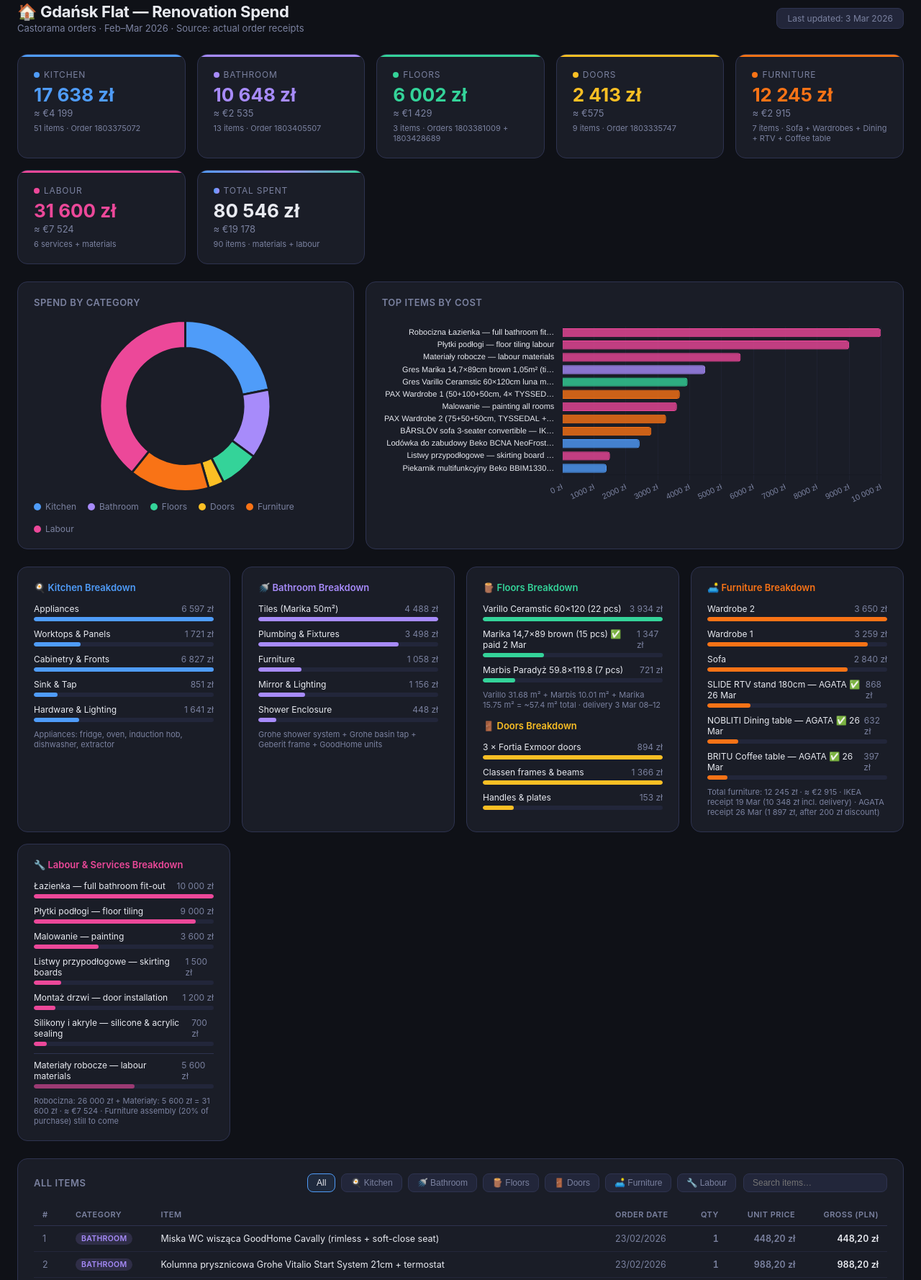
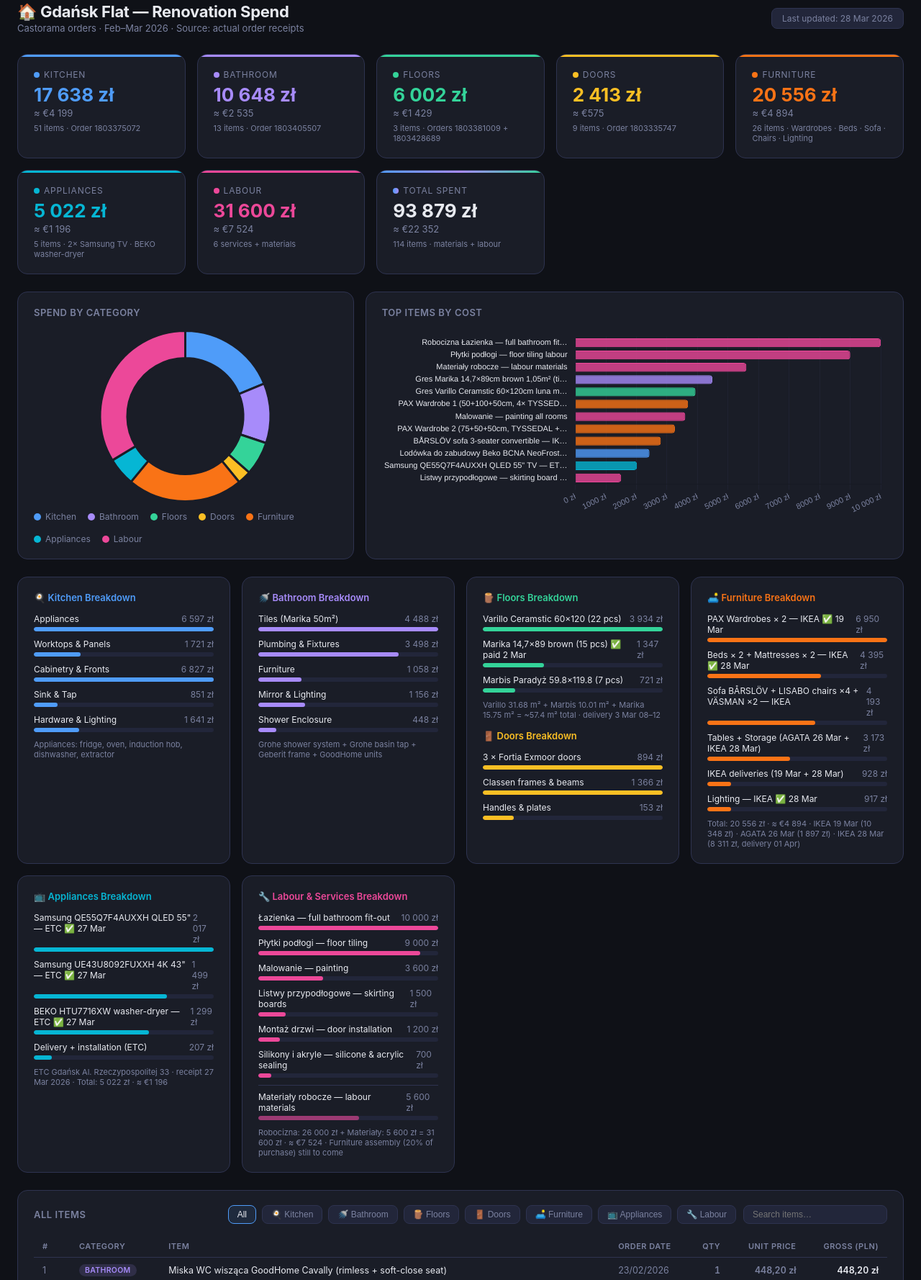
Before and after one commit to sherifrezkalla/renovation-dashboard, a website: page index.html in a window 1280 px wide. Shown: the part 21-1799 px from the top of the page at 72% size. Drawn offline with nearby package versions, Linux system fonts and the light colour scheme.

Commit message:
Add Appliances category: 2x Samsung TV + BEKO washer-dryer (5,022 zł); Add IKEA 28 Mar beds/chairs/lighting (8,311 zł); Total 93,879 zł / 114 items

```diff
--- a/index.html
+++ b/index.html
@@ -18,6 +18,7 @@
     --floor: #34d399;
     --doors: #fbbf24;
     --furniture: #f97316;
+    --appliances: #06b6d4;
     --labour: #ec4899;
     --accent: #4f9cf9;
   }
@@ -77,8 +78,9 @@
   .kpi-card.bathroom::before { background: var(--bathroom); }
   .kpi-card.floor::before    { background: var(--floor); }
   .kpi-card.doors::before    { background: var(--doors); }
-  .kpi-card.furniture::before { background: var(--furniture); }
-  .kpi-card.labour::before    { background: var(--labour); }
+  .kpi-card.furniture::before    { background: var(--furniture); }
+  .kpi-card.appliances::before   { background: var(--appliances); }
+  .kpi-card.labour::before       { background: var(--labour); }
   .kpi-card.total::before    { background: linear-gradient(90deg, var(--kitchen), var(--bathroom), var(--floor)); }
   .kpi-label {
     font-size: 12px;
@@ -216,8 +218,9 @@
   .filter-btn.bathroom.active { border-color: var(--bathroom); color: var(--bathroom); background: rgba(167,139,250,0.1); }
   .filter-btn.floor.active    { border-color: var(--floor); color: var(--floor); background: rgba(52,211,153,0.1); }
   .filter-btn.doors.active      { border-color: var(--doors);      color: var(--doors);      background: rgba(251,191,36,0.1); }
-  .filter-btn.furniture.active  { border-color: var(--furniture);  color: var(--furniture);  background: rgba(249,115,22,0.1); }
-  .filter-btn.labour.active     { border-color: var(--labour);    color: var(--labour);    background: rgba(236,72,153,0.1); }
+  .filter-btn.furniture.active   { border-color: var(--furniture);   color: var(--furniture);   background: rgba(249,115,22,0.1); }
+  .filter-btn.appliances.active  { border-color: var(--appliances);  color: var(--appliances);  background: rgba(6,182,212,0.1); }
+  .filter-btn.labour.active      { border-color: var(--labour);      color: var(--labour);      background: rgba(236,72,153,0.1); }
   .filter-btn.all.active        { border-color: var(--accent);     color: var(--text);       background: rgba(79,156,249,0.1); }
 
   .search-box {
@@ -266,8 +269,9 @@
   .cat-bathroom { background: rgba(167,139,250,0.15); color: var(--bathroom); }
   .cat-floor    { background: rgba(52,211,153,0.15);  color: var(--floor); }
   .cat-doors      { background: rgba(251,191,36,0.15);  color: var(--doors); }
-  .cat-furniture  { background: rgba(249,115,22,0.15);  color: var(--furniture); }
-  .cat-labour     { background: rgba(236,72,153,0.15);  color: var(--labour); }
+  .cat-furniture   { background: rgba(249,115,22,0.15);  color: var(--furniture); }
+  .cat-appliances  { background: rgba(6,182,212,0.15);   color: var(--appliances); }
+  .cat-labour      { background: rgba(236,72,153,0.15);  color: var(--labour); }
   .amount-col { text-align: right; font-variant-numeric: tabular-nums; font-weight: 600; }
   .tr-hidden { display: none; }
 
@@ -374,7 +378,7 @@
     <h1>🏠 Gdańsk Flat — Renovation Spend</h1>
     <p>Castorama orders · Feb–Mar 2026 · Source: actual order receipts</p>
   </div>
-  <div class="badge">Last updated: 3 Mar 2026</div>
+  <div class="badge">Last updated: 28 Mar 2026</div>
 </div>
 
 <!-- KPI Cards -->
@@ -405,9 +409,15 @@
   </div>
   <div class="kpi-card furniture">
     <div class="kpi-label"><span class="kpi-dot" style="background:var(--furniture)"></span> Furniture</div>
-    <div class="kpi-pln" style="color:var(--furniture)">12 245 zł</div>
-    <div class="kpi-eur">≈ €2 915</div>
-    <div class="kpi-items">7 items · Sofa + Wardrobes + Dining + RTV + Coffee table</div>
+    <div class="kpi-pln" style="color:var(--furniture)">20 556 zł</div>
+    <div class="kpi-eur">≈ €4 894</div>
+    <div class="kpi-items">26 items · Wardrobes · Beds · Sofa · Chairs · Lighting</div>
+  </div>
+  <div class="kpi-card appliances">
+    <div class="kpi-label"><span class="kpi-dot" style="background:var(--appliances)"></span> Appliances</div>
+    <div class="kpi-pln" style="color:var(--appliances)">5 022 zł</div>
+    <div class="kpi-eur">≈ €1 196</div>
+    <div class="kpi-items">5 items · 2× Samsung TV · BEKO washer-dryer</div>
   </div>
   <div class="kpi-card labour">
     <div class="kpi-label"><span class="kpi-dot" style="background:var(--labour)"></span> Labour</div>
@@ -417,9 +427,9 @@
   </div>
   <div class="kpi-card total">
     <div class="kpi-label"><span class="kpi-dot" style="background:linear-gradient(90deg,var(--kitchen),var(--bathroom))"></span> Total Spent</div>
-    <div class="kpi-pln">80 546 zł</div>
-    <div class="kpi-eur">≈ €19 178</div>
-    <div class="kpi-items">90 items · materials + labour</div>
+    <div class="kpi-pln">93 879 zł</div>
+    <div class="kpi-eur">≈ €22 352</div>
+    <div class="kpi-items">114 items · materials + labour</div>
   </div>
 </div>
 
@@ -436,6 +446,7 @@
       <div class="legend-item"><div class="legend-dot" style="background:var(--floor)"></div> Floors</div>
       <div class="legend-item"><div class="legend-dot" style="background:var(--doors)"></div> Doors</div>
       <div class="legend-item"><div class="legend-dot" style="background:var(--furniture)"></div> Furniture</div>
+      <div class="legend-item"><div class="legend-dot" style="background:var(--appliances)"></div> Appliances</div>
       <div class="legend-item"><div class="legend-dot" style="background:var(--labour)"></div> Labour</div>
     </div>
   </div>
@@ -535,30 +546,51 @@
   <div class="breakdown-card">
     <div class="breakdown-title" style="color:var(--furniture)">🛋️ Furniture Breakdown</div>
     <div class="bar-row">
-      <div class="bar-label"><span>Wardrobe 2</span><span>3 650 zł</span></div>
+      <div class="bar-label"><span>PAX Wardrobes × 2 — IKEA ✅ 19 Mar</span><span>6 950 zł</span></div>
       <div class="bar-track"><div class="bar-fill" style="background:var(--furniture);width:100%"></div></div>
     </div>
     <div class="bar-row">
-      <div class="bar-label"><span>Wardrobe 1</span><span>3 259 zł</span></div>
-      <div class="bar-track"><div class="bar-fill" style="background:var(--furniture);width:89%"></div></div>
+      <div class="bar-label"><span>Beds × 2 + Mattresses × 2 — IKEA ✅ 28 Mar</span><span>4 395 zł</span></div>
+      <div class="bar-track"><div class="bar-fill" style="background:var(--furniture);width:63%"></div></div>
     </div>
     <div class="bar-row">
-      <div class="bar-label"><span>Sofa</span><span>2 840 zł</span></div>
-      <div class="bar-track"><div class="bar-fill" style="background:var(--furniture);width:78%"></div></div>
+      <div class="bar-label"><span>Sofa BÅRSLÖV + LISABO chairs ×4 + VÄSMAN ×2 — IKEA</span><span>4 193 zł</span></div>
+      <div class="bar-track"><div class="bar-fill" style="background:var(--furniture);width:60%"></div></div>
     </div>
     <div class="bar-row">
-      <div class="bar-label"><span>SLIDE RTV stand 180cm — AGATA ✅ 26 Mar</span><span>868 zł</span></div>
-      <div class="bar-track"><div class="bar-fill" style="background:var(--furniture);width:24%"></div></div>
+      <div class="bar-label"><span>Tables + Storage (AGATA 26 Mar + IKEA 28 Mar)</span><span>3 173 zł</span></div>
+      <div class="bar-track"><div class="bar-fill" style="background:var(--furniture);width:46%"></div></div>
     </div>
     <div class="bar-row">
-      <div class="bar-label"><span>NOBLITI Dining table — AGATA ✅ 26 Mar</span><span>632 zł</span></div>
-      <div class="bar-track"><div class="bar-fill" style="background:var(--furniture);width:17%"></div></div>
+      <div class="bar-label"><span>IKEA deliveries (19 Mar + 28 Mar)</span><span>928 zł</span></div>
+      <div class="bar-track"><div class="bar-fill" style="background:var(--furniture);width:13%"></div></div>
     </div>
     <div class="bar-row">
-      <div class="bar-label"><span>BRITU Coffee table — AGATA ✅ 26 Mar</span><span>397 zł</span></div>
-      <div class="bar-track"><div class="bar-fill" style="background:var(--furniture);width:11%"></div></div>
+      <div class="bar-label"><span>Lighting — IKEA ✅ 28 Mar</span><span>917 zł</span></div>
+      <div class="bar-track"><div class="bar-fill" style="background:var(--furniture);width:13%"></div></div>
     </div>
-    <p class="note">Total furniture: 12 245 zł · ≈ €2 915 · IKEA receipt 19 Mar (10 348 zł incl. delivery) · AGATA receipt 26 Mar (1 897 zł, after 200 zł discount)</p>
+    <p class="note">Total: 20 556 zł · ≈ €4 894 · IKEA 19 Mar (10 348 zł) · AGATA 26 Mar (1 897 zł) · IKEA 28 Mar (8 311 zł, delivery 01 Apr)</p>
+  </div>
+
+  <div class="breakdown-card">
+    <div class="breakdown-title" style="color:var(--appliances)">📺 Appliances Breakdown</div>
+    <div class="bar-row">
+      <div class="bar-label"><span>Samsung QE55Q7F4AUXXH QLED 55" — ETC ✅ 27 Mar</span><span>2 017 zł</span></div>
+      <div class="bar-track"><div class="bar-fill" style="background:var(--appliances);width:100%"></div></div>
+    </div>
+    <div class="bar-row">
+      <div class="bar-label"><span>Samsung UE43U8092FUXXH 4K 43" — ETC ✅ 27 Mar</span><span>1 499 zł</span></div>
+      <div class="bar-track"><div class="bar-fill" style="background:var(--appliances);width:74%"></div></div>
+    </div>
+    <div class="bar-row">
+      <div class="bar-label"><span>BEKO HTU7716XW washer-dryer — ETC ✅ 27 Mar</span><span>1 299 zł</span></div>
+      <div class="bar-track"><div class="bar-fill" style="background:var(--appliances);width:64%"></div></div>
+    </div>
+    <div class="bar-row">
+      <div class="bar-label"><span>Delivery + installation (ETC)</span><span>207 zł</span></div>
+      <div class="bar-track"><div class="bar-fill" style="background:var(--appliances);width:10%"></div></div>
+    </div>
+    <p class="note">ETC Gdańsk Al. Rzeczypospolitej 33 · receipt 27 Mar 2026 · Total: 5 022 zł · ≈ €1 196</p>
   </div>
 
   <div class="breakdown-card">
@@ -607,6 +639,7 @@
         <button class="filter-btn floor"        onclick="filterTable('Floor')">🪵 Floors</button>
         <button class="filter-btn doors"        onclick="filterTable('Doors')">🚪 Doors</button>
         <button class="filter-btn furniture"    onclick="filterTable('Furniture')">🛋️ Furniture</button>
+        <button class="filter-btn appliances"   onclick="filterTable('Appliances')">📺 Appliances</button>
         <button class="filter-btn labour"       onclick="filterTable('Labour')">🔧 Labour</button>
       </div>
       <input class="search-box" type="text" placeholder="Search items…" oninput="searchTable(this.value)" id="searchBox">
@@ -754,15 +787,43 @@ const items = [
   {cat:"Doors",  date:"09/02/2026", name:"Szyld Ambition QZ-540 WC black mat", qty:"1", unit:"22,48", gross:22.48},
   {cat:"Doors",  date:"09/02/2026", name:"Szyld Ambition QZ-540 na klucz black mat (×2)", qty:"2", unit:"17,98", gross:35.96},
   {cat:"Doors",  date:"09/02/2026", name:"Baza ościeżnicy regulowana Classen 80–100mm prawa white", qty:"1", unit:"340,20", gross:340.20},
+  // ── FURNITURE — IKEA 28 Mar 2026 (beds, chairs, tables, nightstands, chest) ──
+  {cat:"Furniture", date:"28/03/2026", name:"HEMNES N bed frame 80×200cm white — IKEA", qty:"1", unit:"1 399,00", gross:1399.00},
+  {cat:"Furniture", date:"28/03/2026", name:"HEMNES NN chest of drawers 3-drawer 108×96cm — IKEA", qty:"1", unit:"799,00", gross:799.00},
+  {cat:"Furniture", date:"28/03/2026", name:"ÅFJÄLL foam mattress 80×200cm medium/white — IKEA", qty:"2", unit:"249,00", gross:498.00},
+  {cat:"Furniture", date:"28/03/2026", name:"LISABO dining chair black — IKEA", qty:"4", unit:"249,00", gross:996.00},
+  {cat:"Furniture", date:"28/03/2026", name:"SUNDSÖ outdoor table 65×65cm anthracite — IKEA", qty:"1", unit:"179,00", gross:179.00},
+  {cat:"Furniture", date:"28/03/2026", name:"VÄSMAN outdoor armchair with armrests black — IKEA", qty:"2", unit:"199,00", gross:398.00},
+  {cat:"Furniture", date:"28/03/2026", name:"TONSTAD bed frame 140×200cm oak veneer — IKEA", qty:"1", unit:"1 499,00", gross:1499.00},
+  {cat:"Furniture", date:"28/03/2026", name:"VALEVÅG spring mattress 140×200cm firm/light blue — IKEA", qty:"1", unit:"999,00", gross:999.00},
+  {cat:"Furniture", date:"28/03/2026", name:"GILLERSBERG nightstand 39×39×56cm bamboo/white — IKEA", qty:"2", unit:"149,00", gross:298.00},
+  {cat:"Furniture", date:"28/03/2026", name:"IKEA delivery + carrying in (beds order) — IKEA", qty:"1", unit:"329,00", gross:329.00},
+  // ── LIGHTING — IKEA 28 Mar 2026 ──
+  {cat:"Furniture", date:"28/03/2026", name:"HAVSDJUP pendant lamp holder with cord — IKEA", qty:"2", unit:"20,00", gross:40.00},
+  {cat:"Furniture", date:"28/03/2026", name:"BRUNSTA lampshade — IKEA", qty:"1", unit:"29,99", gross:29.99},
+  {cat:"Furniture", date:"28/03/2026", name:"TRÅDFRI LED smart bulb E27 470lm — IKEA", qty:"2", unit:"49,99", gross:99.98},
+  {cat:"Furniture", date:"28/03/2026", name:"SOLHETTA LED bulb — IKEA", qty:"7", unit:"9,99", gross:69.93},
+  {cat:"Furniture", date:"28/03/2026", name:"NYMÅNE ceiling lamp 4-spot — IKEA", qty:"1", unit:"149,00", gross:149.00},
+  {cat:"Furniture", date:"28/03/2026", name:"NYMÅNE 3-spot ceiling lamp — IKEA", qty:"1", unit:"139,00", gross:139.00},
+  {cat:"Furniture", date:"28/03/2026", name:"ACKJA pendant lamp (lampa wisząca) — IKEA", qty:"1", unit:"79,99", gross:79.99},
+  {cat:"Furniture", date:"28/03/2026", name:"DYKARKLOCKA lampshade — IKEA", qty:"1", unit:"249,00", gross:249.00},
+  {cat:"Furniture", date:"28/03/2026", name:"LUNNOM LED bulb E27 — IKEA", qty:"2", unit:"29,99", gross:59.98},
+  // ── APPLIANCES — ETC Gdańsk 27 Mar 2026 ──
+  {cat:"Appliances", date:"27/03/2026", name:"BEKO HTU7716XW pralko-suszarka (washer-dryer) — ETC", qty:"1", unit:"1 299,00", gross:1299.00},
+  {cat:"Appliances", date:"27/03/2026", name:"Samsung QE55Q7F4AUXXH QLED 55\" TV — ETC", qty:"1", unit:"2 017,00", gross:2017.00},
+  {cat:"Appliances", date:"27/03/2026", name:"Samsung UE43U8092FUXXH 4K UHD 43\" TV — ETC", qty:"1", unit:"1 499,00", gross:1499.00},
+  {cat:"Appliances", date:"27/03/2026", name:"Wniesienie + rozpakowanie + zabranie opakowań — ETC", qty:"1", unit:"89,00", gross:89.00},
+  {cat:"Appliances", date:"27/03/2026", name:"Wniesienie bez rozpakowania TV (×2) — ETC", qty:"2", unit:"59,00", gross:118.00},
 ];
 
 const catColors = {
-  Kitchen:   '#4f9cf9',
-  Bathroom:  '#a78bfa',
-  Floor:     '#34d399',
-  Doors:     '#fbbf24',
-  Furniture: '#f97316',
-  Labour:    '#ec4899',
+  Kitchen:    '#4f9cf9',
+  Bathroom:   '#a78bfa',
+  Floor:      '#34d399',
+  Doors:      '#fbbf24',
+  Furniture:  '#f97316',
+  Appliances: '#06b6d4',
+  Labour:     '#ec4899',
 };
 
 let activeFilter = 'all';
@@ -812,10 +873,10 @@ function searchTable(val) {
 const donut = new Chart(document.getElementById('donutChart'), {
   type: 'doughnut',
   data: {
-    labels: ['Kitchen', 'Bathroom', 'Floors', 'Doors', 'Furniture', 'Labour'],
+    labels: ['Kitchen', 'Bathroom', 'Floors', 'Doors', 'Furniture', 'Appliances', 'Labour'],
     datasets: [{
-      data: [17637.74, 10648.00, 6002.24, 2413.08, 12244.96, 31600.00],
-      backgroundColor: ['#4f9cf9','#a78bfa','#34d399','#fbbf24','#f97316','#ec4899'],
+      data: [17637.74, 10648.00, 6002.24, 2413.08, 20555.83, 5022.00, 31600.00],
+      backgroundColor: ['#4f9cf9','#a78bfa','#34d399','#fbbf24','#f97316','#06b6d4','#ec4899'],
       borderColor: '#1a1d27',
       borderWidth: 3,
       hoverOffset: 8,
@@ -893,33 +954,18 @@ new Chart(document.getElementById('barChart'), {
 renderTable();
 
 // ── Still to Buy ──
-const STB_KEY = 'gdansk_stb_v2';
+const STB_KEY = 'gdansk_stb_v3';
 
-// Template items — name is generic, suggested is the estimated price from the planning sheet
+// Template items — prices are editable (click ✏️). Purchased items moved to the Items table above.
 const stbTemplate = [
-  { group: '🛏️ Beds & Mattresses', items: [
-    { id:'bed1',   name:'Bed frame 160×200cm (double)',          room:'Master Bedroom', suggested:2299 },
-    { id:'bed2',   name:'Mattress 160×200cm (double)',           room:'Master Bedroom', suggested:1299 },
-    { id:'bed3',   name:'Bed frame 90×200cm (single)',           room:'Guest Bedroom',  suggested:799  },
-    { id:'bed4',   name:'Mattress 90×200cm (single)',            room:'Guest Bedroom',  suggested:849  },
-    { id:'bed5',   name:'Bedside table (×2)',                    room:'Master Bedroom', suggested:300  },
-    { id:'bed6',   name:'Bedside table (×1)',                    room:'Guest Bedroom',  suggested:150  },
-    { id:'bed7',   name:'Bedding set — duvet + pillow + sheets (double)', room:'Master Bedroom', suggested:350 },
-    { id:'bed8',   name:'Bedding set — duvet + pillow + sheets (single)', room:'Guest Bedroom', suggested:250 },
-    { id:'bed9',   name:'Chest of drawers / cupboard',                   room:'Guest Bedroom',  suggested:600 },
+  { group: '🛏️ Bedding', items: [
+    { id:'bed7',   name:'Bedding set — duvet + pillow + cover (double)', room:'Master Bedroom', suggested:350 },
+    { id:'bed8',   name:'Bedding set — duvet + pillow + cover (single)', room:'Guest Bedroom',  suggested:250 },
+    { id:'bed10',  name:'Extra pillows set (×4)',                         room:'All bedrooms',   suggested:120 },
   ]},
-  { group: '🛋️ Living Room', items: [
-    { id:'liv4',   name:'TV set — living room',                  room:'Living Room',    suggested:2000 },
-    { id:'liv5',   name:'TV set — bedroom',                      room:'Master Bedroom', suggested:1200 },
-    { id:'liv6',   name:'Dining chairs (×4)',                    room:'Living/Kitchen', suggested:800  },
-  ]},
-  { group: '🧺 Appliances', items: [
-    { id:'app1',   name:'Washing machine',                       room:'Hallway (WD)',   suggested:1800 },
-  ]},
-  { group: '💡 Lighting', items: [
-    { id:'light1', name:'Ceiling light — living/bedroom (×3)',   room:'All rooms',      suggested:387  },
+  { group: '💡 Lighting (remaining)', items: [
     { id:'light2', name:'Ceiling light IP44 — bathroom (×2)',    room:'Bathroom',       suggested:178  },
-    { id:'light3', name:'Standing lamp / floor lamp',            room:'Living Room',    suggested:350  },
+    { id:'light3', name:'Standing / floor lamp',                 room:'Living Room',    suggested:350  },
   ]},
   { group: '🪵 Rugs', items: [
     { id:'rug1',   name:'Rug — living room',                     room:'Living Room',    suggested:600  },
@@ -956,9 +1002,6 @@ const stbTemplate = [
     { id:'home3',  name:'Smoke detector (×2)',                   room:'All rooms',      suggested:70   },
     { id:'home4',  name:'Shoe cabinet / coat hooks',             room:'Hallway',        suggested:350  },
     { id:'home5',  name:'Vacuum cleaner',                        room:'General',        suggested:600  },
-  ]},
-  { group: '🌿 Balcony', items: [
-    { id:'balk1',  name:'Balcony table + 2 chairs set',          room:'Balkon 7.37m²',  suggested:500  },
   ]},
   { group: '🔧 Services (pending)', items: [
     { id:'srv1',   name:'Furniture assembly (~20% of purchase value)', room:'All rooms', suggested:1950 },
```
